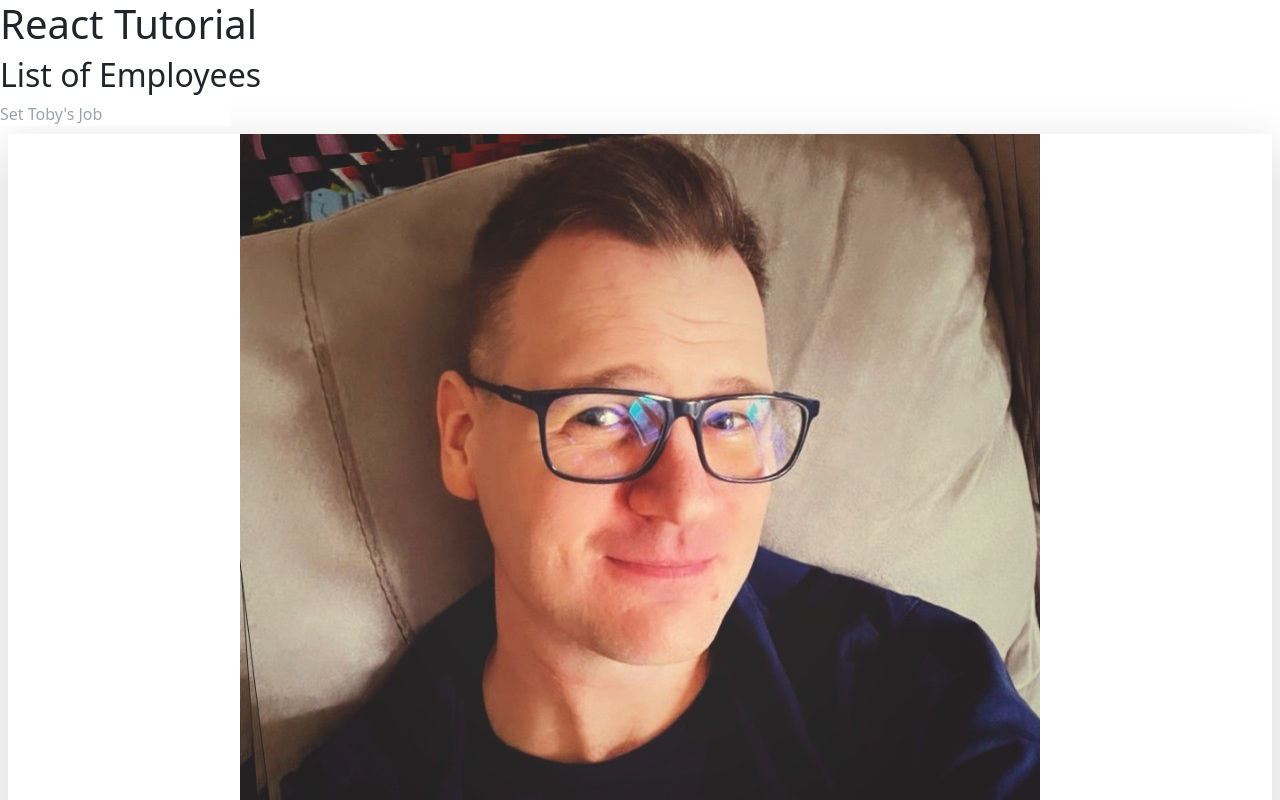
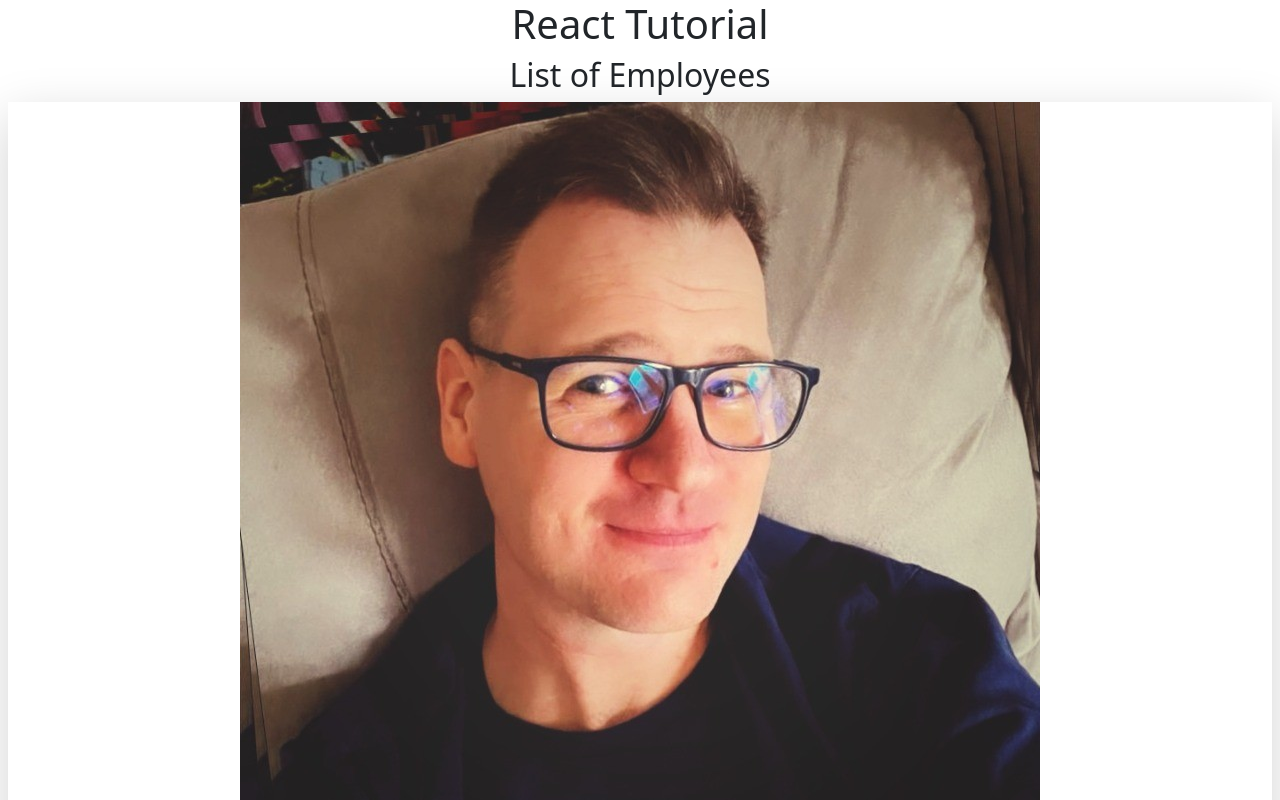
Before and after one commit to Berodtm/react-tutorial-cc, a React app: page / in a window 1280 px wide. Shown: the top 800 px of the page. Built offline with nearby package versions, Linux system fonts and the light colour scheme; the HTML template or start-up script is replaced by a standard one.

Commit message:
added tailwind classes to headers, removed intro function and jsx as not needed any more.

```diff
--- a/src/App.jsx
+++ b/src/App.jsx
@@ -11,16 +11,7 @@ function App() {
   const [employees, setEmployees] = useState(employeeData);
   let showEmployees = true;
 
-  const handleRoleChange = (e) => {
-    setRole(e.target.value);
-    const updatedEmployees = employees.map((employee) => {
-      if (employee.name === 'Toby Dunn') {
-        return { ...employee, role: e.target.value };
-      }
-      return employee;
-    });
-    setEmployees(updatedEmployees);
-  };
+
   function updateEmployee(id, newName, newRole, newPay) {
     console.log('updateEmployee inside of the app.jsx');
     const updatedEmployees = employees.map((employee) => {
@@ -33,16 +24,12 @@ function App() {
   }
   return (
     <>
-      <h1>React Tutorial</h1>
-      <h2>List of Employees</h2>
+      <h1 className='text-center'>React Tutorial</h1>
+      <h2 className='text-center'>List of Employees</h2>
 
       {showEmployees ? (
         <>
-          <input
-            type='text'
-            placeholder="Set Toby's Job"
-            onChange={handleRoleChange}
-          />
+
           <div className='flex flex-wrap justify-center'>
             {employees.map((employee) => {
               return (
```
